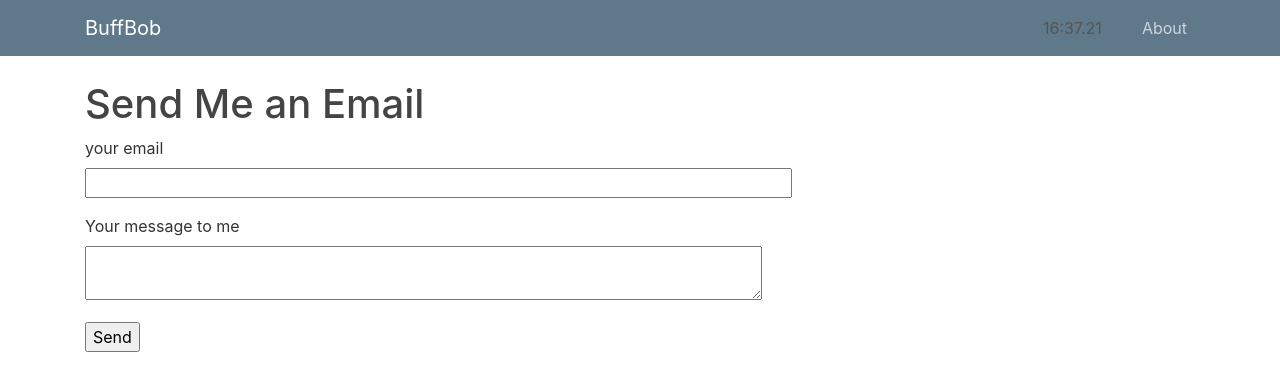
After one commit to buffbob/myweb, a Flask app: page /send_an_email in a window 1280 px wide. The commit adds this page. Shown: the top 391 px of the page. Run offline with Flask 2, Linux system fonts and the light colour scheme; some libraries are stand-ins or nearby versions.

Commit message:
added email support

```diff
--- a/myweb/__init__.py
+++ b/myweb/__init__.py
@@ -7,14 +7,18 @@ from myweb.config import Config
 from flask_sqlalchemy import SQLAlchemy
 from flask_bcrypt import Bcrypt
 from flask_login import LoginManager
+from flask_mail import Mail
 
 # db = SQLAlchemy()
 # bcrypt = Bcrypt()
 # login_manager = LoginManager()
 #login_manager.login_view = "booger"
+mail = Mail()
 
 def create_app(test_config=None):
+
     app = Flask(__name__, instance_relative_config=True)
+
     if test_config is None:
         app.config.from_object(Config)
     else:
@@ -23,6 +27,7 @@ def create_app(test_config=None):
     # db.init_app(app)
     # bcrypt.init_app(app)
     # login_manager.init_app(app)
+    mail.init_app(app)
 
     if not app.debug:
         # ...
--- /dev/null
+++ b/myweb/forms.py
@@ -0,0 +1,8 @@
+from flask_wtf import FlaskForm
+from wtforms import StringField, SubmitField, BooleanField, TextAreaField
+from wtforms.validators import DataRequired, Email
+
+class SendMeAnEmail(FlaskForm):
+    email = StringField("your email", validators=[DataRequired()])
+    msg = TextAreaField("Your message to me", validators=[DataRequired()])
+    submit = SubmitField("Send")
--- a/myweb/static/main.css
+++ b/myweb/static/main.css
@@ -104,6 +104,7 @@ h1 {
 #display-area {
   padding-bottom: 4px;
   background-color: #5f788a;
+  color: white;
   text-align: center;
 }
 
@@ -133,5 +134,8 @@ h1 {
   border-width:3px;
   border-radius: 5%;
   border-color:#5f788a;
+}
+
+#messageform {
 
 }
--- a/myweb/templates/users/about.html
+++ b/myweb/templates/users/about.html
@@ -42,7 +42,7 @@
         <h5>Contact Info</h5>
         <div>email: lastgulch@gmail.com</div>
         <div>cell: 303-519-0549</div>
-        <a href="#">email me</a>
+        <a href="{{ url_for('users.send_me_an_email') }}">email me</a>
     </div>
 </div>
 {% endblock %}
--- /dev/null
+++ b/myweb/templates/users/email_sent.txt
@@ -0,0 +1,5 @@
+Yo Dude,
+you better respond to this inquiry!!
+
+they wrote-
+{{ msg }}
--- a/myweb/templates/users/home.html
+++ b/myweb/templates/users/home.html
@@ -32,8 +32,8 @@
     <img id='rat2' src="{{ url_for('static', filename='images/RattlerTongue.jpg') }}" width="200px" alt="tounge">
 </div>
 <div><span style="font-size:30px;font-style:bold;">Looking for work </span>that would hopefully allow me to further my
-    interests in machine learning, remotely sensed data, and web development. But hey, just getting started.
-    Got something good- <a href="#">let me know</a> and thanks for your time.
+    interests in machine learning, remotely sensed data, and/or web development. But hey, just getting started.
+    Got something good- <a href="{{ url_for('users.send_me_an_email') }}">let me know</a> and thanks for your time.
 </div>
 {% endblock content %}
 {% block sidebar %}
--- /dev/null
+++ b/myweb/templates/users/send_an_email.html
@@ -0,0 +1,26 @@
+{% extends 'layout.html' %}
+{% block content %}
+<h1>Send Me an Email</h1>
+<form action="#" method="POST">
+    {{ form.hidden_tag() }}
+    <p>
+        {{ form.email.label }}<br>
+        {{ form.email(size=64) }}<br>
+        {% for error in form.email.errors %}
+        <span style="color:red">[{{ error }}]</span>
+        {% endfor %}
+    </p>
+    <p>
+        {{ form.msg.label }}<br>
+        {{ form.msg(id="messageform", cols=64) }}<br>
+
+    {% for error in form.msg.errors %}
+    <span style="color:red">[{{ error }}]</span>
+    {% endfor %}
+    </p>
+
+    <p>
+        {{ form.submit() }}
+    </p>
+</form>
+{% endblock %}
--- a/myweb/users/routes.py
+++ b/myweb/users/routes.py
@@ -1,5 +1,9 @@
 import folium
-from flask import render_template, Blueprint
+from flask import render_template, Blueprint, flash, redirect, url_for, current_app
+from myweb.forms import SendMeAnEmail
+from myweb.email import send_email
+from flask_mail import Mail, Message
+from myweb import mail
 
 users = Blueprint("users", __name__)
 
@@ -62,3 +66,33 @@ def ranch_web_gallery():
 @users.route("/maps")
 def maps():
     return render_template("users/maps.html")
+
+@users.route("/send_an_email", methods=["GET", "POST"])
+def send_me_an_email():
+    form = SendMeAnEmail()
+    if form.validate_on_submit():
+        em = form.email.data # sender
+        msg = form.msg.data
+        title = "EMAIL FROM BUFFBOB.COM"
+
+        print(em)
+        print(msg)
+        newmsg = Message(title, sender="lastgulch@gmail.com", recipients=["nuckerts@gmail.com"])
+        newmsg.body = msg
+        mail.send(newmsg)
+        print('success?')
+        flash("thanks I will be in touch!", "success")
+        return render_template('users/home.html',title="boogs")
+
+        #send_email(title, sender=em, recipients=current_app.config["ADMINS"], text_body=msg)
+        #send_email(title, sender=em, recipients=['nuckerts@gmail.com'], text_body=msg)
+
+                   # text_body=render_template("users/email_sent.txt", msg=msg))
+
+        # html_body=render_template("users/email_sent.html", msg=msg))
+
+
+
+
+
+    return render_template("users/send_an_email.html", form=form)
```
Also changed, not shown: myweb/config.py (+16 -13 lines), myweb/email.py (added, +8 -0 lines), myweb/templates/sidebar.html (+4 -6 lines), myweb/templates/users/email_sent.html (added, +7 -0 lines), 5 other files.
